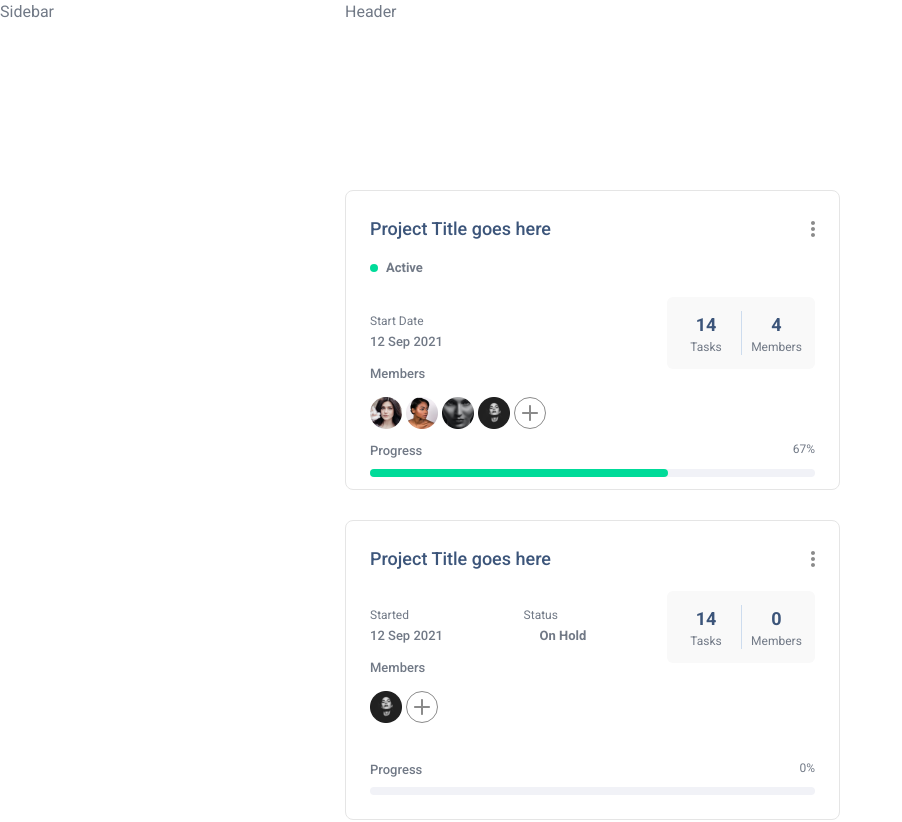
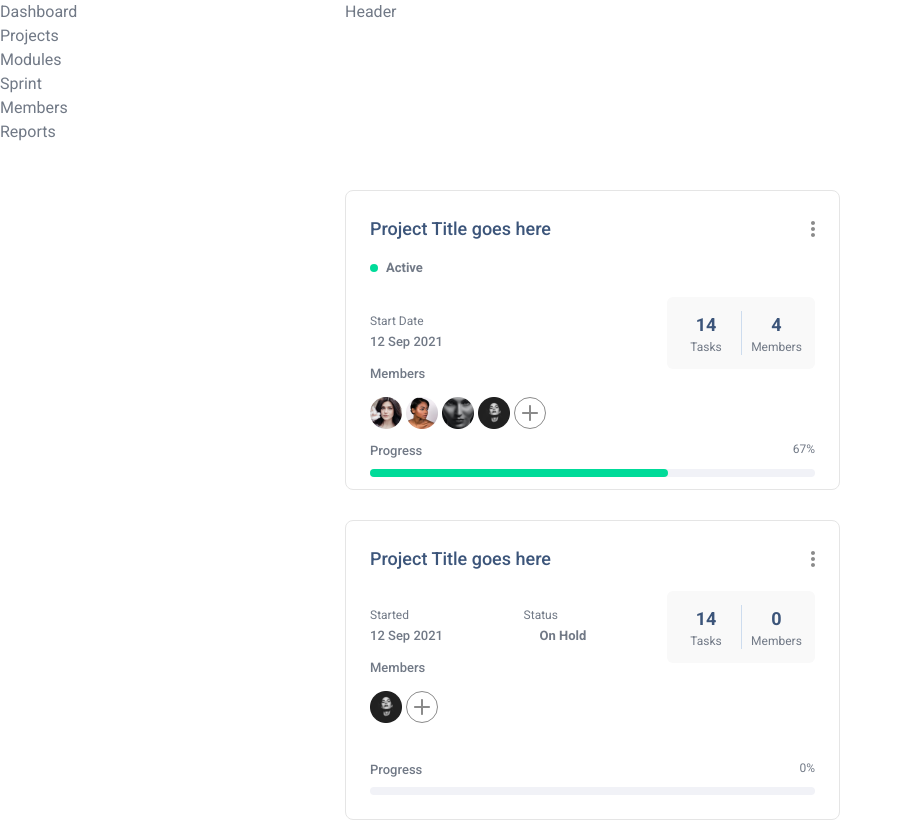
Before and after one commit to Front-End-Bootcamp/vue-dashboard-team-moon-1, a Vue app: page / in a window 1280 px wide. Shown: the top 822 px of the page, without its empty margins (0-902 px from the left). Built offline with nearby package versions, Linux system fonts and the light colour scheme.

Commit message:
[Update] MenuItem added & Sidebar updated.

```diff
--- /dev/null
+++ b/src/components/Sidebar/MenuItem.vue
@@ -0,0 +1,17 @@
+<script setup>
+import Home from "@/assets/svg/Home.vue";
+import Projects from "@/assets/svg/Projects.vue";
+import Modules from "@/assets/svg/Modules.vue";
+import Sprint from "@/assets/svg/Sprint.vue";
+import Members from "@/assets/svg/Members.vue";
+import Reports from "@/assets/svg/Reports.vue";
+
+const props = defineProps(["name", "icon"]);
+</script>
+
+<template>
+	<div class="sidebarmenuitem">
+		<component :is="props.icon" />
+		<button>{{ props.name }}</button>
+	</div>
+</template>
--- a/src/components/Sidebar/Sidebar.vue
+++ b/src/components/Sidebar/Sidebar.vue
@@ -1,8 +1,19 @@
 <script setup>
+import MenuItem from "./MenuItem.vue";
+const props = defineProps(["categories"]);
+</script>
 
-</script>
 <template>
-	<div>
-		Sidebar
+	<div class="wrapper">
+		<div class="sidebar">
+			<div class="sidebar__menu">
+				<MenuItem
+					v-for="item in props.categories"
+					:key="item.name"
+					:name="item.name"
+					:icon="item.icon"
+				/>
+			</div>
+		</div>
 	</div>
 </template>
```
